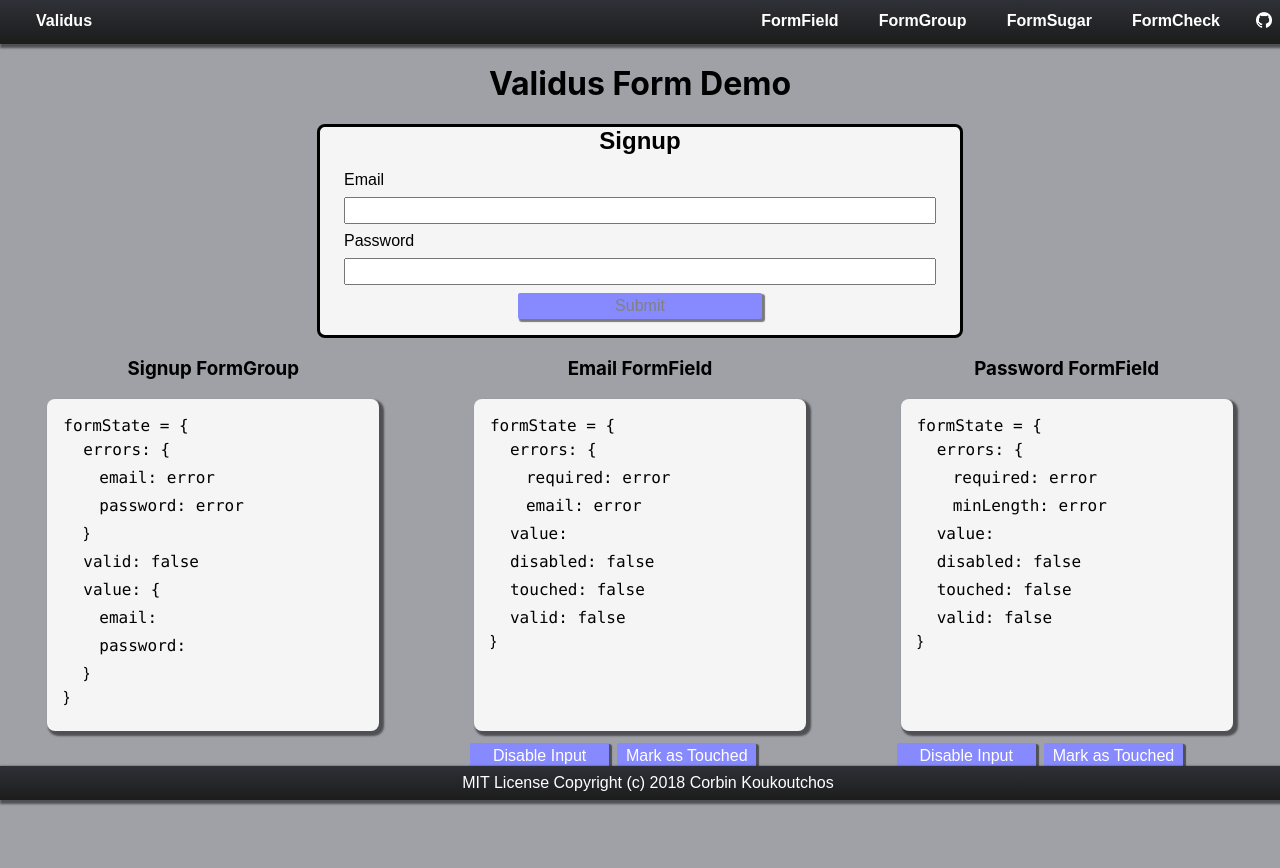
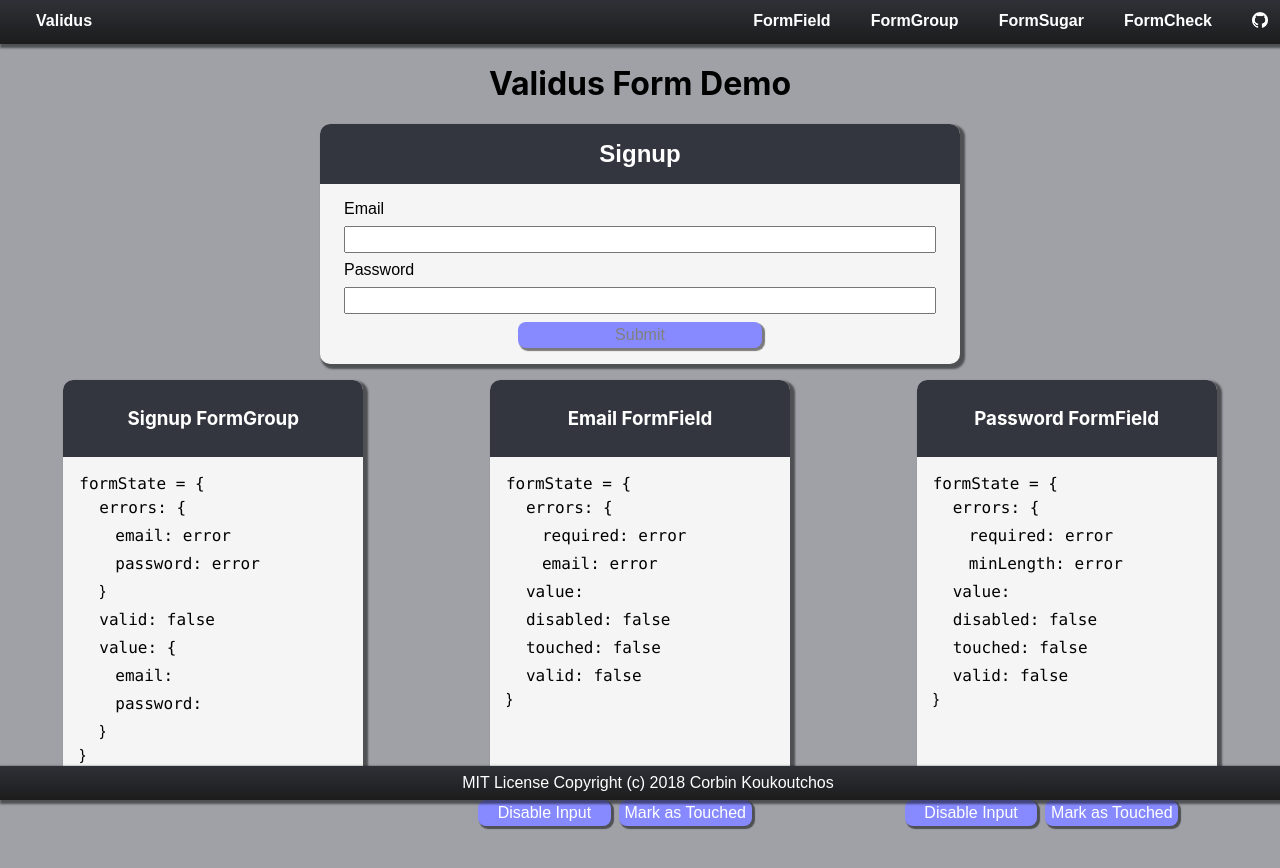
Before and after one commit to ckoukoutchos/Validus, a React (Create React App) app: page /demo in a window 1280 px wide. Shown: the top 868 px of the page. Before the commit the page ends 821 px from the top, so only its background shows below. Built offline with nearby package versions, Linux system fonts and the light colour scheme; a web font is replaced by a local one.

Commit message:
updated demo styling

```diff
--- a/src/demo/Demo.css
+++ b/src/demo/Demo.css
@@ -1,7 +1,7 @@
 button {
   background: rgb(134, 138, 254);
   border: none;
-  border-radius: 2px;
+  border-radius: 8px;
   box-shadow: 2px 2px 1px 1px rgba(0, 0, 0, 0.5);
   color: white;
   margin: 4px;
@@ -12,12 +12,22 @@ button {
 
 .code__card {
   background: whitesmoke;
-  border-radius: 8px;
+  border-radius: 10px;
   box-shadow: 3px 3px 2px 2px rgba(0, 0, 0, 0.5);
-  height: 300px;
-  margin: 8px;
+  height: 400px;
+  margin: 16px;
+  width: 300px;
+}
+
+.code__card--header {
+  background: rgb(51, 54, 62);
+  border-radius: 10px 10px 0 0;
+  color: white;
+  padding: 8px 16px;
+}
+
+.code__card--content {
   padding: 16px;
-  width: 300px;
 }
 
 .code__field {
@@ -53,10 +63,10 @@ button {
 }
 
 .signup {
+  background: whitesmoke;
+  box-shadow: 3px 3px 2px 2px rgba(0, 0, 0, 0.5);
+  border-radius: 10px;
   font-family: 'Bai Jamjuree', sans-serif;
-  background: whitesmoke;
-  border: 3px solid black;
-  border-radius: 8px;
   margin: auto;
   width: 50%;
 }
--- a/src/demo/Demo.js
+++ b/src/demo/Demo.js
@@ -100,7 +100,11 @@ class Demo extends Component {
         <NavBar />
         <h1 style={{ textAlign: 'center' }}>Validus Form Demo</h1>
         <div className="signup">
-          <h2 style={{ textAlign: 'center', margin: 0 }}>Signup</h2>
+          <div className="code__card--header">
+            <h2 style={{ textAlign: 'center', margin: 0, padding: '8px' }}>
+              Signup
+            </h2>
+          </div>
           <FormGroup
             groupName="1"
             style={{
@@ -155,9 +159,11 @@ class Demo extends Component {
         </div>
 
         <div className="form-state">
-          <div>
+          <div className="code__card">
+            <div className="code__card--header">
               <h3 style={{ textAlign: 'center' }}>Signup FormGroup</h3>
-            <div className="code__card">
+            </div>
+            <div className="code__card--content">
               <p className="code__field">
                 <code>formState = {'{'}</code>
               </p>
@@ -184,8 +190,11 @@ class Demo extends Component {
           </div>
 
           <div>
+            <div className="code__card">
+              <div className="code__card--header">
                 <h3 style={{ textAlign: 'center' }}>Email FormField</h3>
-            <div className="code__card">
+              </div>
+              <div className="code__card--content">
                 <p className="code__field">
                   <code>formState = {'{'}</code>
                 </p>
@@ -207,6 +216,7 @@ class Demo extends Component {
                 </p>
                 <p className="code__field">{'}'}</p>
               </div>
+            </div>
             <button
               onClick={() => this.optionToggleHandler('email', 'disabled')}
             >
@@ -220,8 +230,11 @@ class Demo extends Component {
           </div>
 
           <div>
+            <div className="code__card">
+              <div className="code__card--header">
                 <h3 style={{ textAlign: 'center' }}>Password FormField</h3>
-            <div className="code__card">
+              </div>
+              <div className="code__card--content">
                 <code>formState = {'{'}</code>
                 <p className="code__indent">
                   <code>errors: {'{'}</code>
@@ -240,6 +253,7 @@ class Demo extends Component {
                   <code>valid: {String(password.valid)}</code>
                 </p>
                 <p className="code__field">{'}'}</p>
+              </div>
             </div>
             <button
               onClick={() => this.optionToggleHandler('password', 'disabled')}
--- a/src/screens/check/Check.css
+++ b/src/screens/check/Check.css
@@ -22,7 +22,7 @@
   background: rgb(51, 54, 62);
   border-radius: 10px 10px 0 0;
   color: white;
-  padding: 8px;
+  padding: 8px 16px;
 }
 
 .card__well {
--- a/src/screens/check/Check.js
+++ b/src/screens/check/Check.js
@@ -1,5 +1,4 @@
 import React from 'react';
-import { Link } from 'react-router-dom';
 
 import Footer from '../../UI/footer/Footer';
 import NavBar from '../../UI/navbar/NavBar';
--- a/src/screens/field/Field.css
+++ b/src/screens/field/Field.css
@@ -22,7 +22,7 @@
   background: rgb(51, 54, 62);
   border-radius: 10px 10px 0 0;
   color: white;
-  padding: 8px;
+  padding: 8px 16px;
 }
 
 .card__well {
--- a/src/screens/group/Group.css
+++ b/src/screens/group/Group.css
@@ -22,7 +22,7 @@
   background: rgb(51, 54, 62);
   border-radius: 10px 10px 0 0;
   color: white;
-  padding: 8px;
+  padding: 8px 16px;
 }
 
 .card__well {
--- a/src/screens/home/Home.css
+++ b/src/screens/home/Home.css
@@ -8,10 +8,14 @@
   width: 80%;
 }
 
+.card__side--content {
+  padding: 0 16px 0 24px;
+}
+
 .card__side-title {
   font-size: 72px;
   margin: auto;
-  padding: 16px;
+  padding: 0 16px 0 24px;
 }
 
 .clearfix {
@@ -27,11 +31,9 @@ main {
   margin-bottom: 100px;
 }
 
-.link a {
-  color: white;
-  font-weight: bold;
+a {
+  color: rgb(252, 252, 252);
   padding: 8px 4px;
-  text-decoration: none;
 }
 
 #overview {
--- a/src/screens/home/Home.js
+++ b/src/screens/home/Home.js
@@ -12,16 +12,23 @@ const home = props => {
         <section>
           <div className="card__side" id="overview">
             <h1 className="card__side-title">Validus</h1>
+            <h3 className="card__side--content">
+              A simple validation library for
+              <a href="https://reactjs.org/">React</a>that keeps track of an
+              input's, or group of inputs', value and validity.
+            </h3>
           </div>
           <div className="card__side" id="usage">
             <h1 className="card__side-title">Usage</h1>
-            <h3 className="link">
-              <Link to={'/demo'}>Demo</Link>
+            <h3 className="card__side--content">
+              Want to see the library in action? Check out a interactive
+              <Link to={'/demo'}>DEMO</Link>.
             </h3>
           </div>
           <div className="clearfix" />
           <div className="card__side" id="install">
             <h1 className="card__side-title">Install</h1>
+            <h3 className="card__side--content">NPM package in-progress</h3>
           </div>
         </section>
         <Footer />
--- a/src/screens/sugar/Sugar.css
+++ b/src/screens/sugar/Sugar.css
@@ -22,7 +22,7 @@
   background: rgb(51, 54, 62);
   border-radius: 10px 10px 0 0;
   color: white;
-  padding: 8px;
+  padding: 8px 16px;
 }
 
 .card__well {
--- a/src/screens/sugar/Sugar.js
+++ b/src/screens/sugar/Sugar.js
@@ -46,12 +46,12 @@ const sugar = props => {
               <p>
                 FormSugar is just what it sounds like: syntactic sugar for
                 creating Forms.
-                <p>
-                  Instead of passing each field as a prop to the Form component,
-                  you can call either the <strong>field</strong> or
-                  <strong> group</strong> method of the className and pass it an
-                  array of the props.
-                </p>
+              </p>
+              <p>
+                Instead of passing each field as a prop to the Form component,
+                you can call either the <strong>field</strong> or
+                <strong> group</strong> method of the className and pass it an
+                array of the props.
               </p>
             </div>
           </div>
```
Lines whose indentation alone changed are shown as unchanged.
